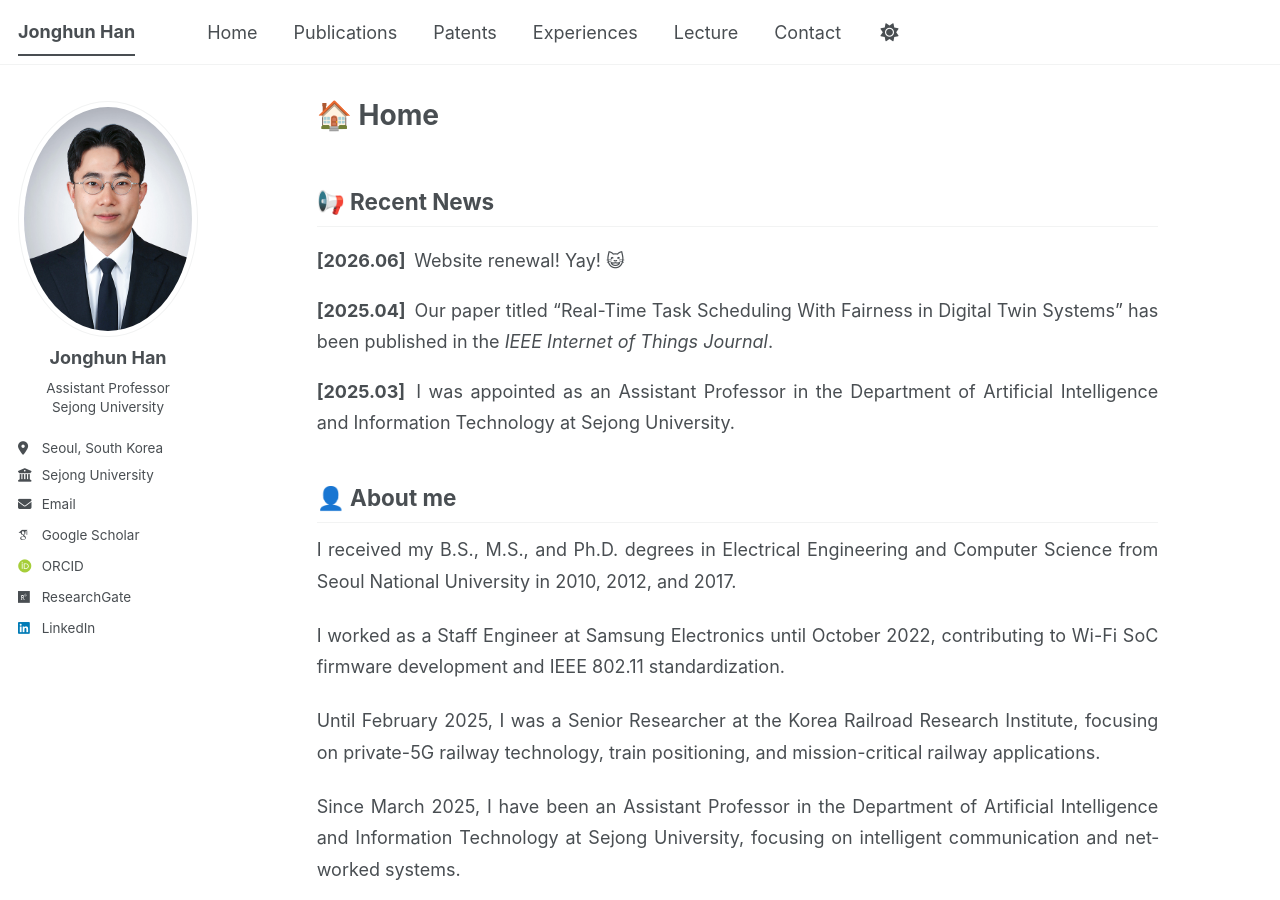
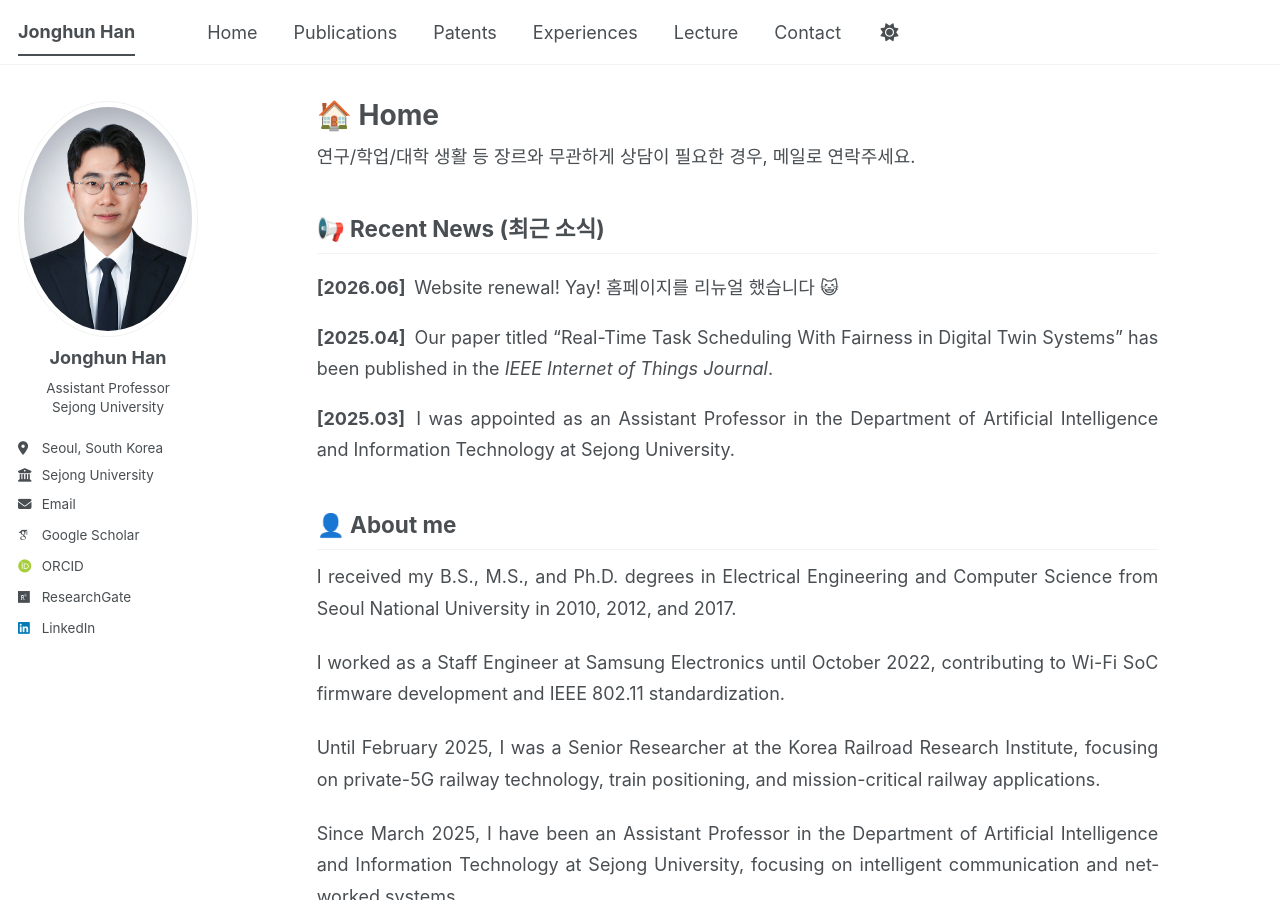
Before and after one commit to icnsl/icnsl.github.io, a Jekyll site: the page built from _pages/about.md, in a window 1280 px wide and 900 px high. Built offline with Jekyll 4.4.1, drawn with Linux system fonts in a browser that asks for light colours; some web fonts are replaced; a script bundle is joined from its source files by our own code; library files that are not in the unit come from our copies.

Commit message:
Update about.md

```diff
--- a/_pages/about.md
+++ b/_pages/about.md
@@ -7,14 +7,15 @@ redirect_from:
   - /about.html
 ---
 
-## 📢 Recent News
+연구/학업/대학 생활 등 장르와 무관하게 상담이 필요한 경우, 메일로 연락주세요.
+
+## 📢 Recent News (최근 소식)
 
 <div class="news-list">
 
 <div class="news-entry">
-
   <div class="news-text">
-    <strong>[2026.06]</strong> Website renewal! Yay! 😺
+    <strong>[2026.06]</strong> Website renewal! Yay! 홈페이지를 리뉴얼 했습니다 😺
   </div>
 </div>
 
```
